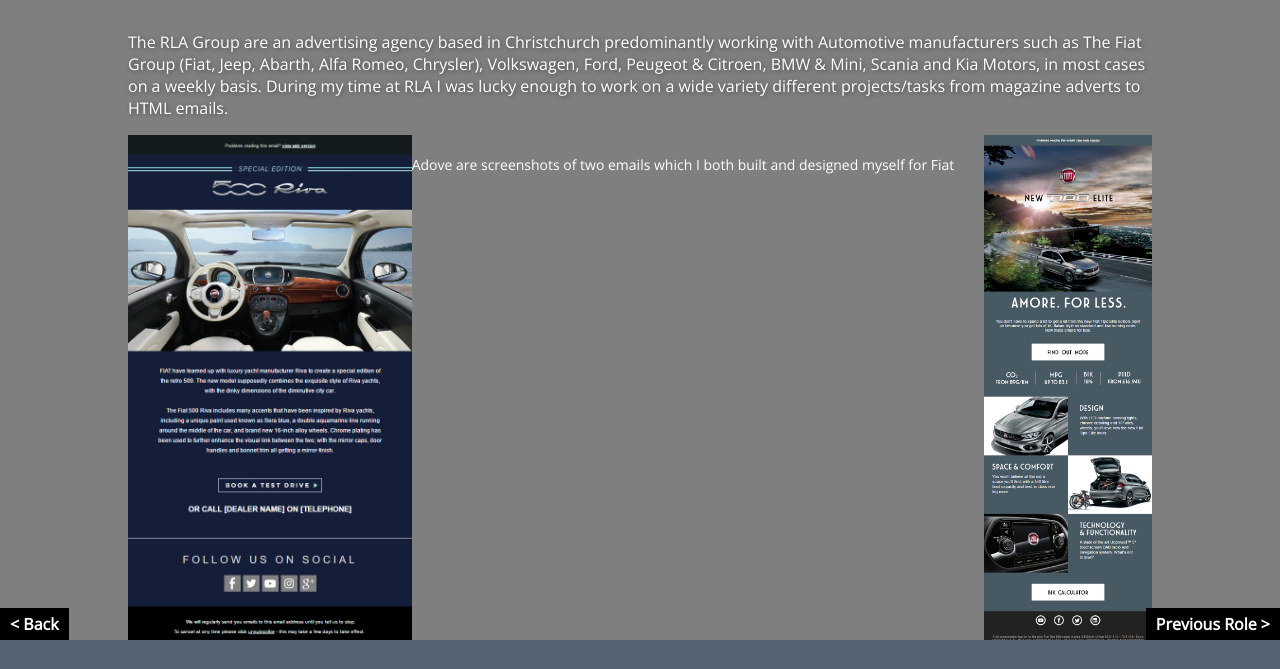
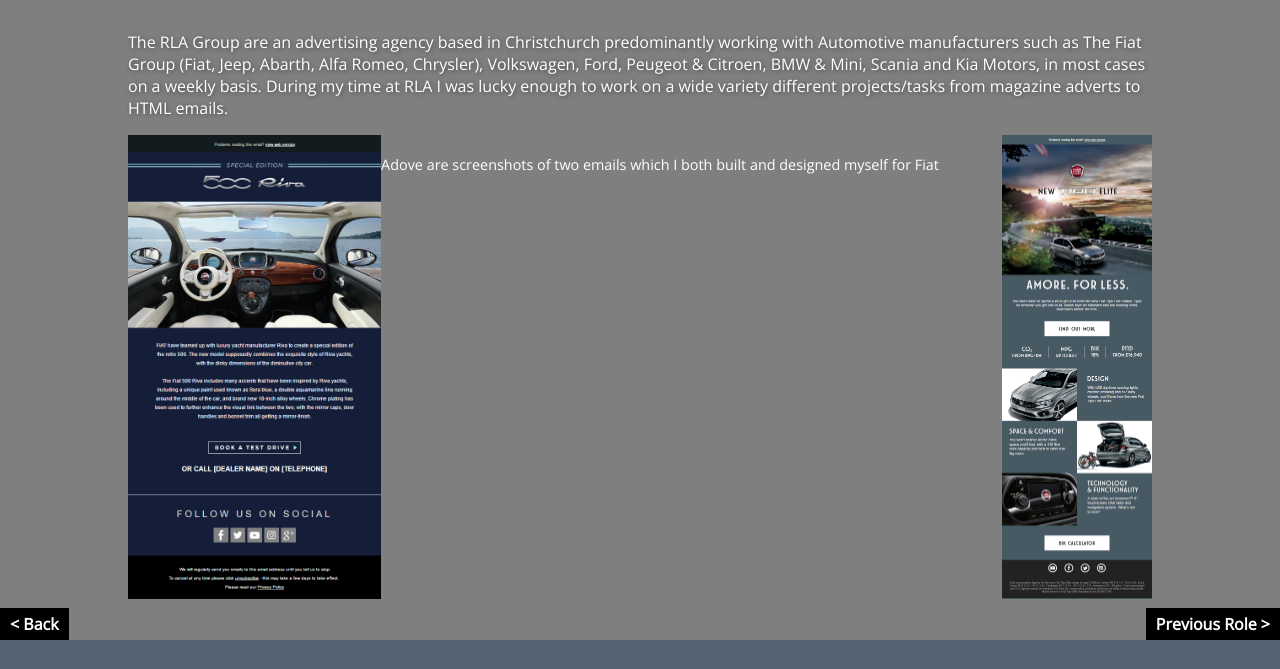
Before and after one commit to webdeveloperbournemouth/lockscreen, a plain HTML site: page index.html in a window 1280 px wide. Shown: the part 1760-2429 px from the top of the page. Drawn offline with nearby package versions, Linux system fonts and the light colour scheme.

Commit message:
Update index.html

```diff
--- a/index.html
+++ b/index.html
@@ -156,7 +156,7 @@ a{color:inherit;}
 	z-index:1;
 }
 .caption{
-	font-size:14px;
+	font-size:1.8vh;
 	margin: 20px 0;
 	float: left;
 }
@@ -201,8 +201,7 @@ header{
 	height: 105%;
 }
 .showcase img{
-	max-width: 100%;
-	max-height: 520px;
+	max-height: 58vh;
 	height: auto;
 }
 .profile-image{
```
